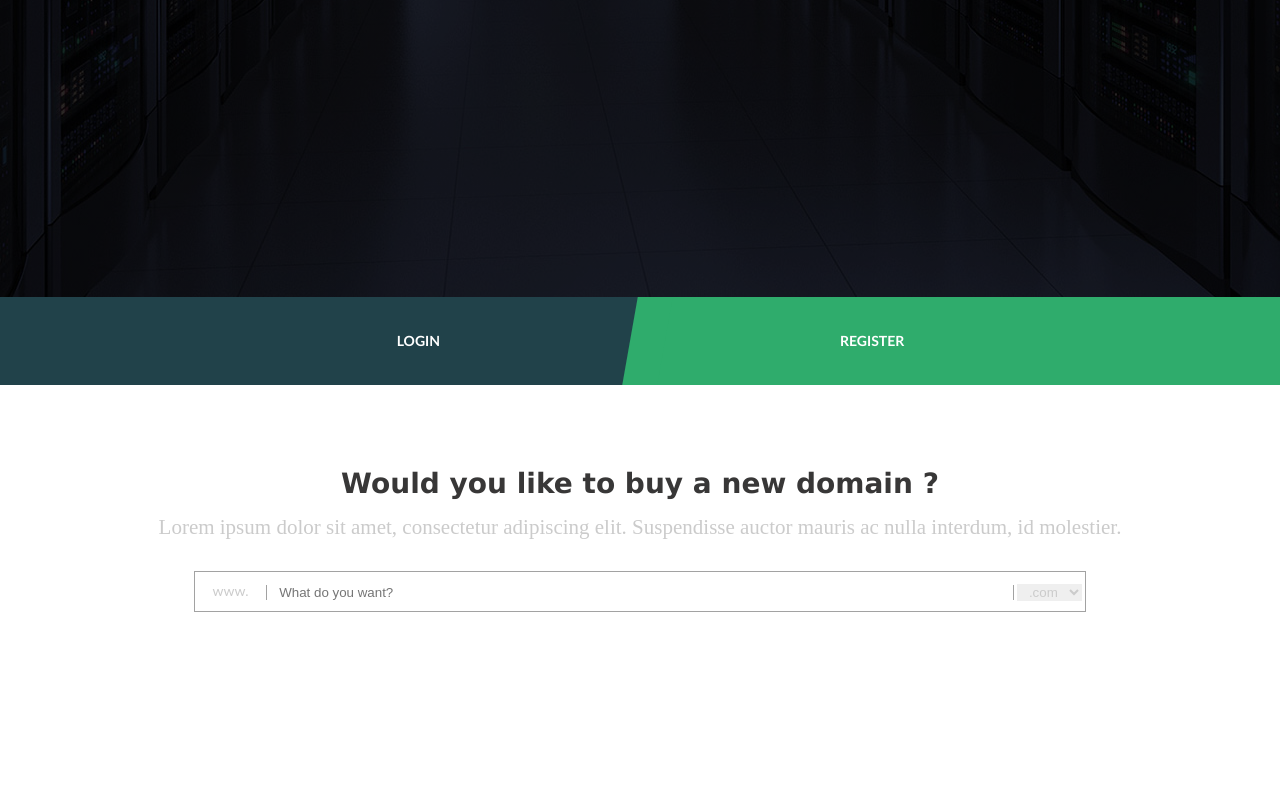
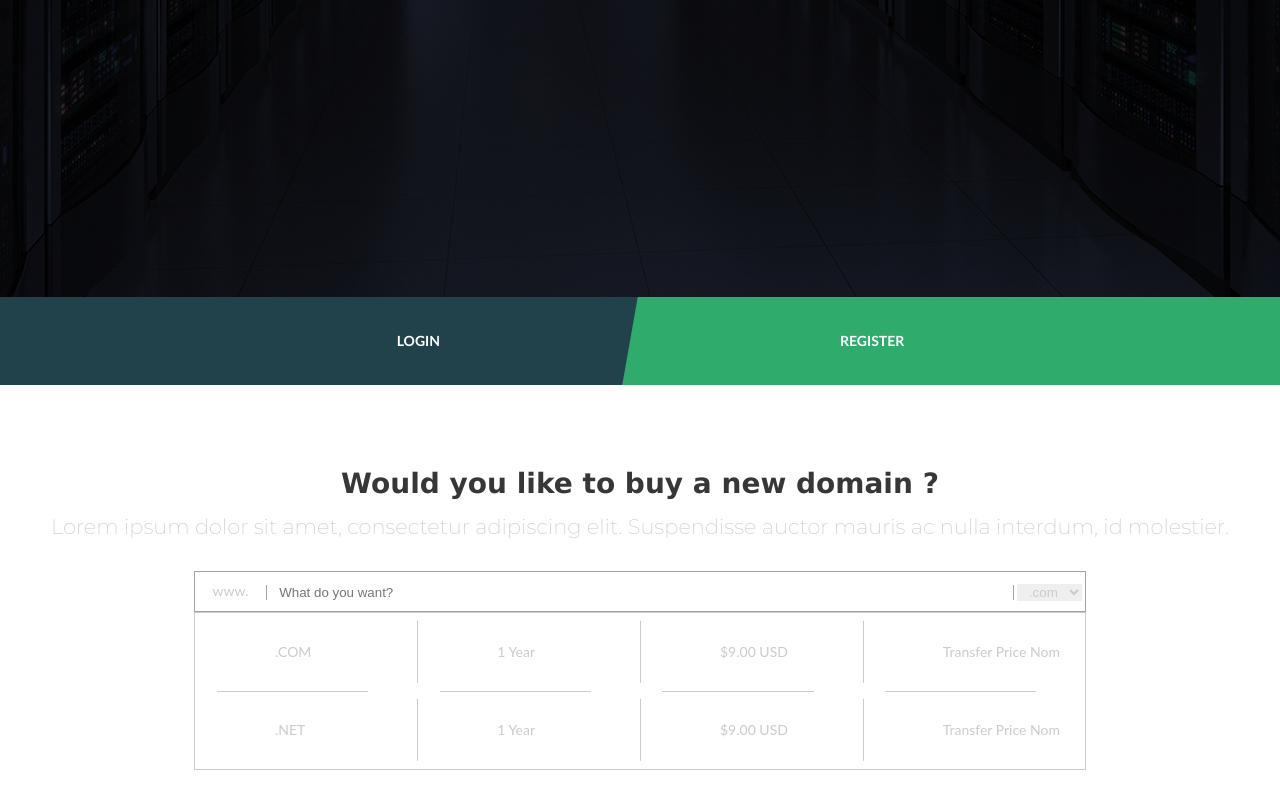
Before and after one commit to RamanBychkou/markup-1, a plain HTML site: page index.html in a window 1280 px wide. Shown: the part 646-1446 px from the top of the page. Before the commit the page ends 1348 px from the top, so only its background shows below. Drawn offline with Linux system fonts and the light colour scheme; a web font is replaced by a local one.

Commit message:
feat/add add section domain

```diff
--- a/css/fonts.css
+++ b/css/fonts.css
@@ -32,7 +32,7 @@
 	font-family: 'Montserrat-ExtraLight';
 	font-style: normal;
 	font-weight: 200;
-	src: url(../fonts/Monteserrat-ExtraLight.ttf)
+	src: url(../fonts/Montserrat-ExtraLight.ttf)
 }
 georgiai
 @font-face {
--- a/css/main.css
+++ b/css/main.css
@@ -146,3 +146,34 @@ li {
       padding: 0 8px; }
     .domain .form .item:first-child {
       font-weight: 400; }
+  .domain .priceDomain {
+    padding-top: 41pxs; }
+    .domain .priceDomain table {
+      margin: 0 auto;
+      width: 892px;
+      border: 1px solid #cbcbcb;
+      padding: 15px 30px; }
+      .domain .priceDomain table td {
+        text-align: left;
+        padding: 30px 0 30px 80px;
+        font-family: 'Lato';
+        width: 222px;
+        font-weight: 400;
+        color: #cbcbcb;
+        position: relative; }
+      .domain .priceDomain table tr td:nth-child(2)::after, .domain .priceDomain table tr td:nth-child(3)::after, .domain .priceDomain table tr td:nth-child(4)::after {
+        content: '';
+        height: 80%;
+        border-left: 1px solid #cbcbcb;
+        position: absolute;
+        top: 50%;
+        transform: translateY(-50%);
+        left: 0; }
+      .domain .priceDomain table tr:last-child td::before {
+        content: '';
+        width: 68%;
+        border-top: 1px solid #cbcbcb;
+        position: absolute;
+        top: 0;
+        left: -50%;
+        margin-left: 60%; }
--- a/index.html
+++ b/index.html
@@ -50,9 +50,24 @@ And We're taking it seriously...</h3>
         <select name="domainZone" id="zone">
           <option value=".com">.com</option>
           <option value=".net">.net</option>
-          <option value=".by">.by</option>
         </select>
       </div>
+    </div>
+    <div class="priceDomain">
+      <table>
+        <tr>
+          <td>.COM</td>
+          <td>1 Year</td>
+          <td>$9.00 USD</td>
+          <td>Transfer Price Nom</td>
+        </tr>
+        <tr>
+          <td>.NET</td>
+          <td>1 Year</td>
+          <td>$9.00 USD</td>
+          <td>Transfer Price Nom</td>
+        </tr>
+      </table>
     </div>
   </section>
 </body>
```
